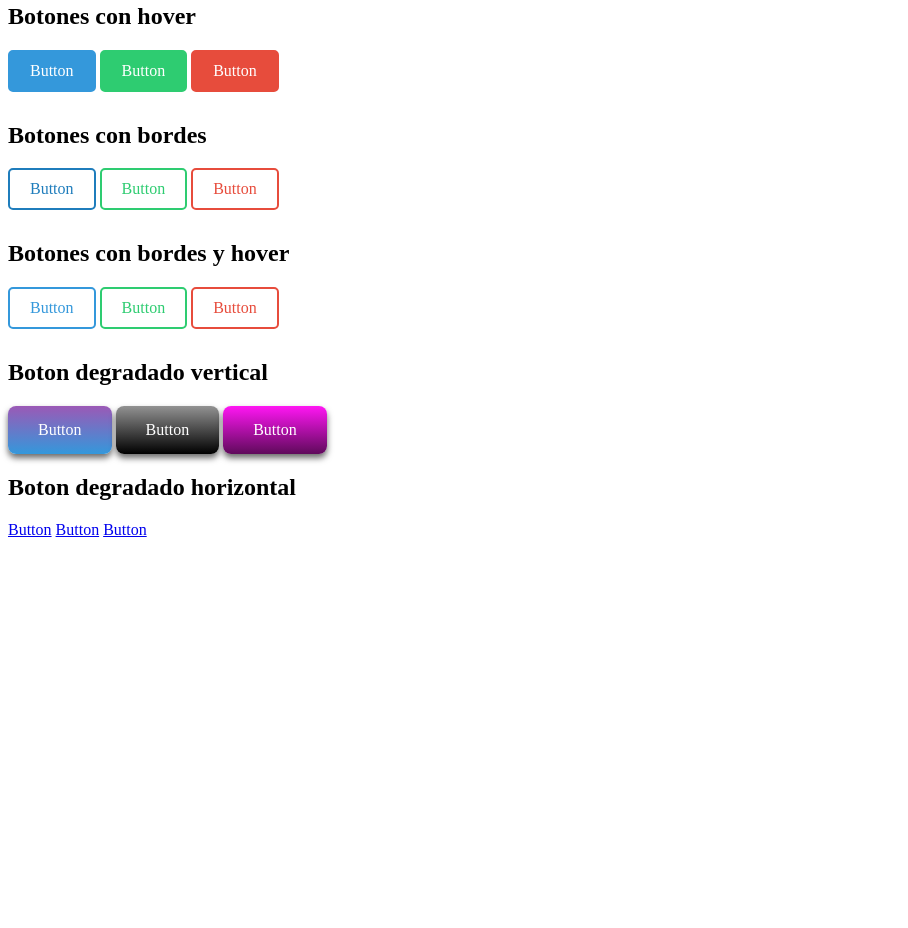
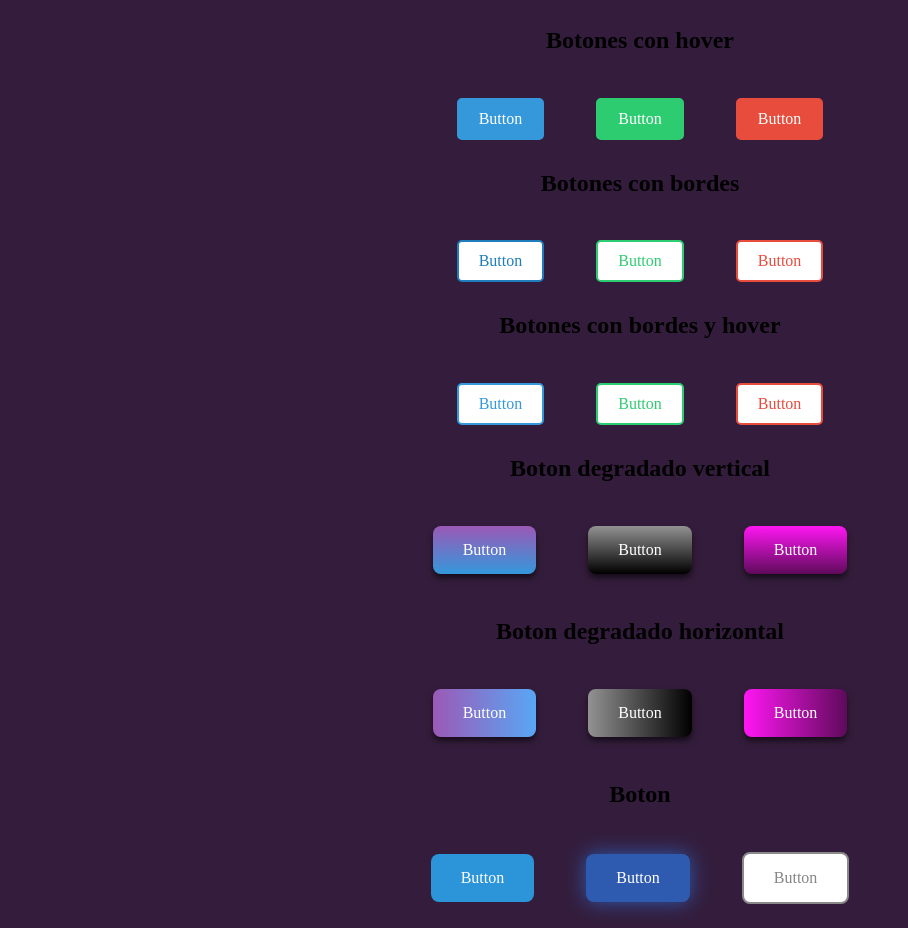
Before and after one commit to Ezequiel-valdiviezo/Botones-estilos, a plain HTML site: page index.html in a window 1280 px wide. Shown: the part 196-1124 px from the top of the page, without its empty margins (0-908 px from the left). Before the commit the page ends 800 px from the top, so only its background shows below. Drawn offline with Linux system fonts and the light colour scheme.

Commit message:
Lista con 7 tipos de botones

```diff
--- a/index.html
+++ b/index.html
@@ -5,6 +5,16 @@
 <meta name="viewport" content="width=device-width, initial-scale=1.0">
 <title>Document</title>
 <style>
+    body{
+        background-color: #1b0023e2;
+        margin: auto;
+        text-align: center;
+    }
+
+    .ma{
+        margin: 1.5rem;
+    }
+
     /* PRIMEROS BOTONES */
     .boton1 {
     display: inline-block;
@@ -215,6 +225,129 @@
       transform: scale(1.1);
     }
     /* SEXTOS BOTONES */
+    .boton-degradado4 {
+      display: inline-block;
+      padding: 15px 30px;
+      font-size: 16px;
+      color: #fff;
+      text-align: center;
+      text-decoration: none;
+      cursor: pointer;
+      border-radius: 8px;
+      background: linear-gradient(to right, #9b59b6, #58a7f5); /* Violeta a Azul */
+      border: none;
+      box-shadow: 0 4px 6px rgba(0, 0, 0, 0.585);
+      transition: box-shadow 0.3s ease, transform 0.3s ease;
+    }
+    .boton-degradado4:hover {
+      box-shadow: 0 8px 12px rgba(0, 0, 0, 0.29);
+      transform: scale(1.1);
+    }
+
+    .boton-degradado5 {
+      display: inline-block;
+      padding: 15px 30px;
+      font-size: 16px;
+      color: #fff;
+      text-align: center;
+      text-decoration: none;
+      cursor: pointer;
+      border-radius: 8px;
+      background: linear-gradient(to right, #929292, #000000); /* Violeta a Azul */
+      border: none;
+      box-shadow: 0 4px 6px rgba(0, 0, 0, 0.585);
+      transition: box-shadow 0.3s ease, transform 0.3s ease;
+    }
+    .boton-degradado5:hover {
+      box-shadow: 0 8px 12px rgba(0, 0, 0, 0.29);
+      transform: scale(1.1);
+    }
+
+    .boton-degradado6 {
+      display: inline-block;
+      padding: 15px 30px;
+      font-size: 16px;
+      color: #fff;
+      text-align: center;
+      text-decoration: none;
+      cursor: pointer;
+      border-radius: 8px;
+      background: linear-gradient(to right, #ff16f3, #5f0a5b); /* Violeta a Azul */
+      border: none;
+      box-shadow: 0 4px 6px rgba(0, 0, 0, 0.585);
+      transition: box-shadow 0.3s ease, transform 0.3s ease;
+    }
+    .boton-degradado6:hover {
+      box-shadow: 0 8px 12px rgba(0, 0, 0, 0.29);
+      transform: scale(1.1);
+    }
+
+    /* SEPTIMOS BOTONES */
+    .boton-moderno1 {
+      display: inline-block;
+      padding: 15px 30px;
+      font-size: 16px;
+      color: #fff;
+      text-align: center;
+      text-decoration: none;
+      cursor: pointer;
+      border-radius: 8px;
+      background: #2c94d9; /* Violeta a Azul */
+      border: none;
+      /* box-shadow: 0 0px 20px rgb(0, 255, 234); */
+      transition: box-shadow 0.3s ease, transform 0.3s ease;
+    }
+    .boton-moderno1:hover {
+      background-color: #3498db;
+      transform: scale(1.2);
+      box-shadow: 0 0px 20px rgba(0, 255, 234, 0.467);
+    }
+
+    .boton-moderno2 {
+      display: inline-block;
+      padding: 15px 30px;
+      font-size: 16px;
+      color: #fff;
+      text-align: center;
+      text-decoration: none;
+      cursor: pointer;
+      border-radius: 8px;
+      background: #2e5baf; /* Violeta a Azul */
+      border: none;
+      box-shadow: 0 0px 20px #2e5baf;
+      transition: box-shadow 0.8s ease;
+    }
+    .boton-moderno2:hover {
+      /* box-shadow: 0 0px 50px #2e7891; */
+      box-shadow: 0 0 5px rgb(0,140,255),
+                0 0 25px rgb(0,140,255),
+                0 0 50px rgb(0,140,255),
+                0 0 100px rgb(0,140,255);
+    }
+
+    .boton-moderno3 {
+      display: inline-block;
+      padding: 15px 30px;
+      font-size: 16px;
+      color: #868686;
+      text-align: center;
+      text-decoration: none;
+      cursor: pointer;
+      border-radius: 8px;
+      background: #ffffff; /* Violeta a Azul */
+      border: 2px solid #8a8a8a;
+      box-shadow: 0 0px 20px #2e5baf00;
+      transition: box-shadow 1s ease, background-color 0.5s ease;
+    }
+    .boton-moderno3:hover {
+      background-color: rgb(168, 22, 171);
+      color: white;
+      border: none;
+      box-shadow: 0 0 5px rgb(168, 22, 171),
+                0 0 25px rgb(168, 22, 171),
+                0 0 50px rgb(168, 22, 171),
+                0 0 100px rgb(168, 22, 171);
+    }
 
 
 </style>
@@ -224,33 +357,39 @@
     <h1>Estilos para botones</h1>
 
     <h2>Botones normales</h2>
-    <a href="#" class="boton1 boton-primario1">Button</a>
-    <a href="#" class="boton1 boton-secundario1">Button</a>
-    <a href="#" class="boton1 boton-peligro1">Button</a>
+    <a href="#" class="ma boton1 boton-primario1">Button</a>
+    <a href="#" class="ma boton1 boton-secundario1">Button</a>
+    <a href="#" class="ma boton1 boton-peligro1">Button</a>
 
     <h2>Botones con hover</h2>
-    <a href="#" class="boton2 boton-primario2">Button</a>
-    <a href="#" class="boton2 boton-secundario2">Button</a>
-    <a href="#" class="boton2 boton-peligro2">Button</a>
+    <a href="#" class="ma boton2 boton-primario2">Button</a>
+    <a href="#" class="ma boton2 boton-secundario2">Button</a>
+    <a href="#" class="ma boton2 boton-peligro2">Button</a>
 
     <h2>Botones con bordes</h2>
-    <a href="#" class="boton3 boton-primario3">Button</a>
-    <a href="#" class="boton3 boton-secundario3">Button</a>
-    <a href="#" class="boton3 boton-peligro3">Button</a>
+    <a href="#" class="ma boton3 boton-primario3">Button</a>
+    <a href="#" class="ma boton3 boton-secundario3">Button</a>
+    <a href="#" class="ma boton3 boton-peligro3">Button</a>
 
     <h2>Botones con bordes y hover</h2>
-    <a href="#" class="boton4 boton-primario4">Button</a>
-    <a href="#" class="boton4 boton-secundario4">Button</a>
-    <a href="#" class="boton4 boton-peligro4">Button</a>
+    <a href="#" class="ma boton4 boton-primario4">Button</a>
+    <a href="#" class="ma boton4 boton-secundario4">Button</a>
+    <a href="#" class="ma boton4 boton-peligro4">Button</a>
 
     <h2>Boton degradado vertical</h2>
-    <a href="#" class="boton-degradado1">Button</a>
-    <a href="#" class="boton-degradado2">Button</a>
-    <a href="#" class="boton-degradado3">Button</a>
+    <a href="#" class="ma boton-degradado1">Button</a>
+    <a href="#" class="ma boton-degradado2">Button</a>
+    <a href="#" class="ma boton-degradado3">Button</a>
 
     <h2>Boton degradado horizontal</h2>
-    <a href="#" class="boton-degradado4">Button</a>
-    <a href="#" class="boton-degradado5">Button</a>
-    <a href="#" class="boton-degradado6">Button</a>
+    <a href="#" class="ma boton-degradado4">Button</a>
+    <a href="#" class="ma boton-degradado5">Button</a>
+    <a href="#" class="ma boton-degradado6">Button</a>
+
+    <h2>Boton</h2>
+    <a href="#" class="ma boton-moderno1">Button</a>
+    <a href="#" class="ma boton-moderno2">Button</a>
+    <a href="#" class="ma boton-moderno3">Button</a>
+
 </body>
 </html>
```
